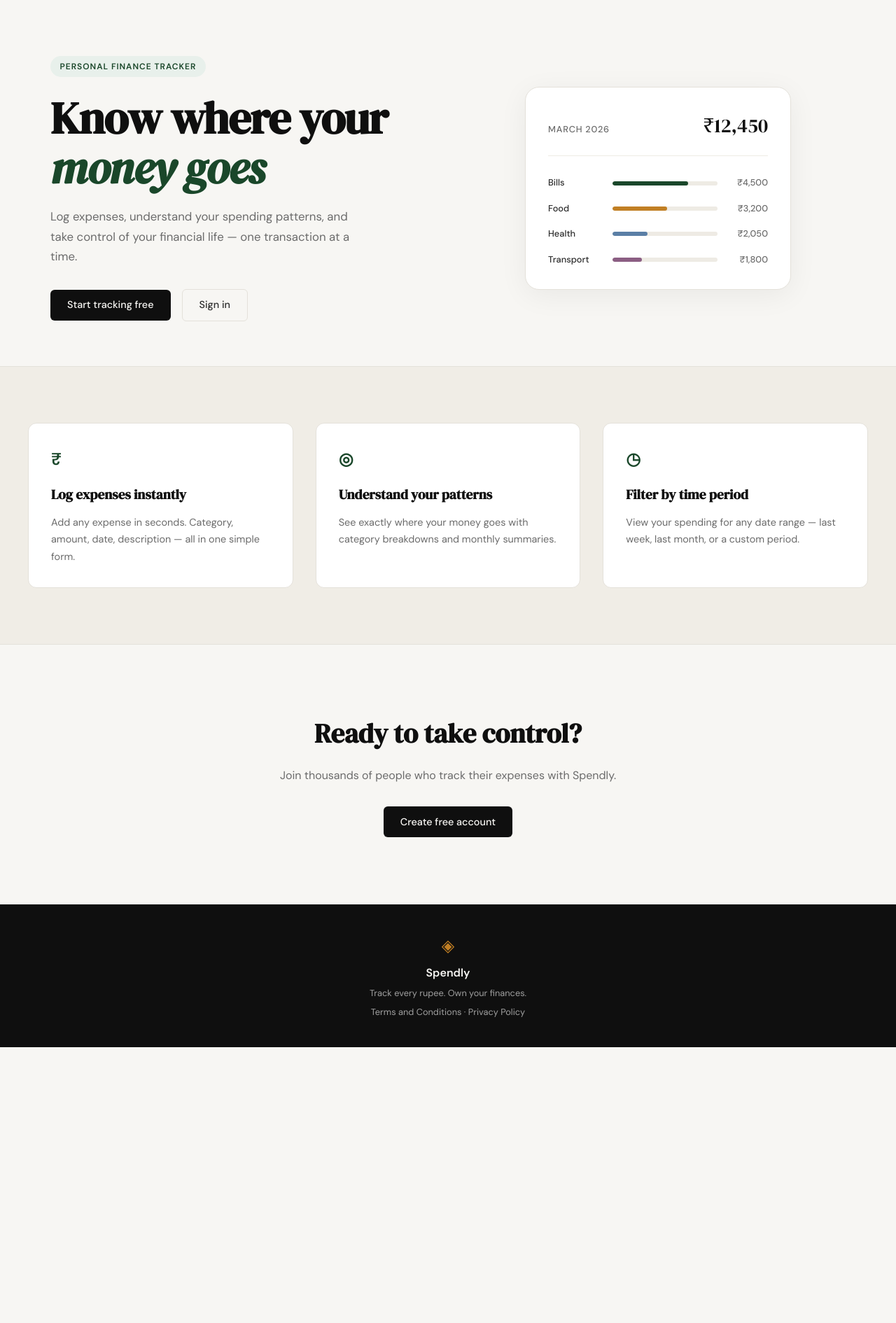
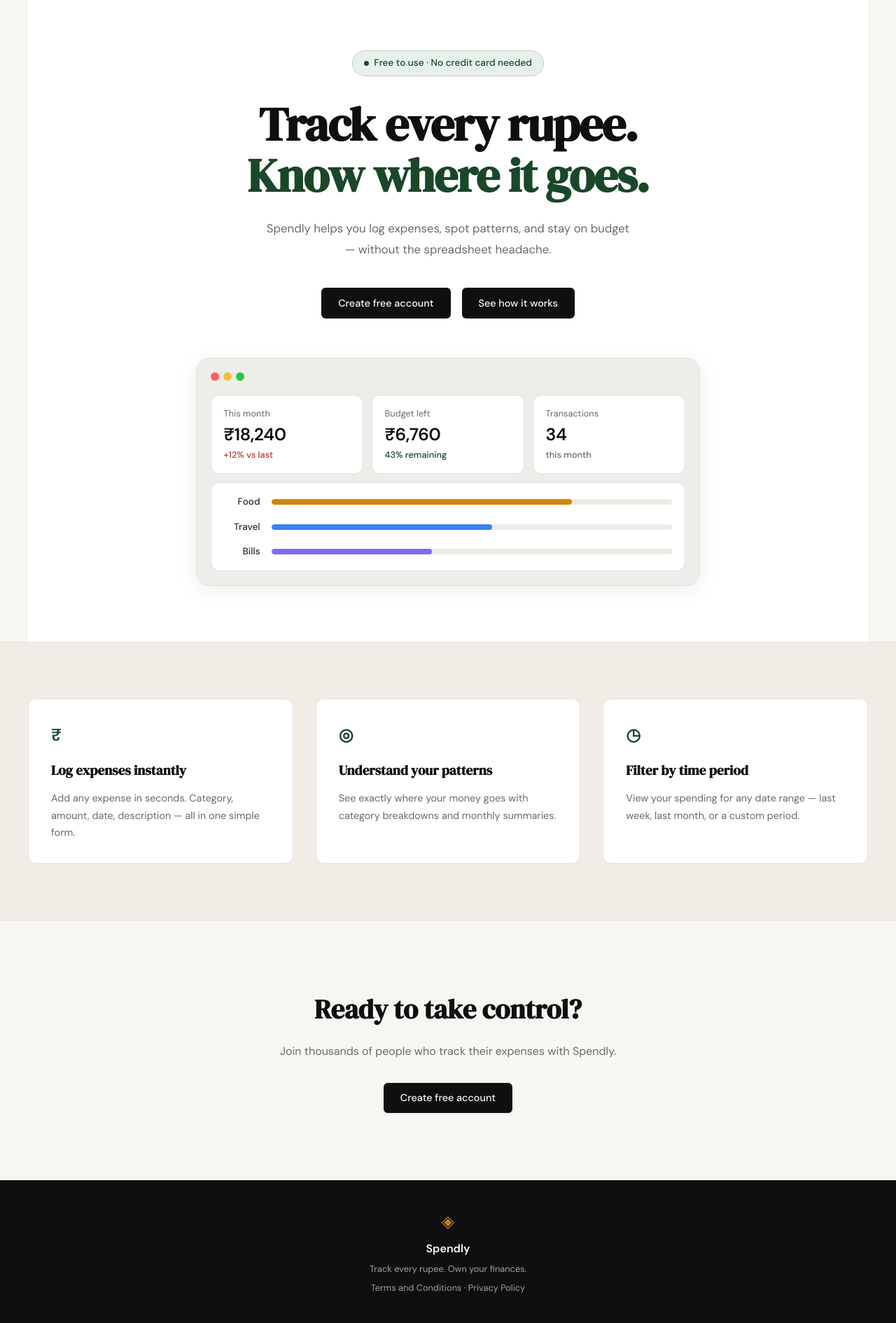
Before and after one commit to debasish-besra/spendly, a Flask app: page / in a window 1280 px wide. Shown: the part 61-1951 px from the top of the page at 70% size. Before the commit the page ends 1557 px from the top, so only its background shows below. Run offline with Flask 3, Linux system fonts and the light colour scheme.

Commit message:
landing: redesign hero section to match mockup

```diff
--- /dev/null
+++ b/static/css/landing.css
@@ -0,0 +1,220 @@
+/* ------------------------------------------------------------------ */
+/* Landing page — hero overrides                                       */
+/* Loaded after style.css; all rules here take cascade precedence.    */
+/* ------------------------------------------------------------------ */
+
+/* ------------------------------------------------------------------ */
+/* Hero layout                                                         */
+/* ------------------------------------------------------------------ */
+
+.hero {
+    display: block;                 /* override style.css grid */
+    padding: 4.5rem 2rem 5rem;
+    background: var(--paper-card);
+    text-align: center;
+}
+
+.hero-inner {
+    max-width: 720px;
+    margin: 0 auto;
+    display: flex;
+    flex-direction: column;
+    align-items: center;
+}
+
+/* ------------------------------------------------------------------ */
+/* Badge                                                               */
+/* ------------------------------------------------------------------ */
+
+.hero-badge {
+    display: inline-flex;
+    align-items: center;
+    gap: 0.45rem;
+    background: var(--accent-light);
+    color: var(--accent);
+    font-size: 0.85rem;
+    font-weight: 500;
+    letter-spacing: 0;
+    text-transform: none;
+    padding: 0.4rem 1rem;
+    border-radius: 999px;
+    border: 1px solid rgba(26, 71, 42, 0.18);
+    margin-bottom: 2rem;
+}
+
+.hero-badge-dot {
+    width: 7px;
+    height: 7px;
+    border-radius: 50%;
+    background: var(--accent);
+    flex-shrink: 0;
+}
+
+/* ------------------------------------------------------------------ */
+/* Title                                                               */
+/* ------------------------------------------------------------------ */
+
+.hero-title {
+    font-family: var(--font-display);
+    font-size: clamp(2.6rem, 6vw, 4.2rem);
+    line-height: 1.1;
+    letter-spacing: -0.02em;
+    color: var(--ink);
+    margin-bottom: 1.5rem;
+}
+
+.hero-title-accent {
+    display: block;
+    color: var(--accent);
+}
+
+/* ------------------------------------------------------------------ */
+/* Subtitle                                                            */
+/* ------------------------------------------------------------------ */
+
+.hero-subtitle {
+    font-size: 1.05rem;
+    color: var(--ink-muted);
+    line-height: 1.75;
+    max-width: 520px;
+    margin-bottom: 2.5rem;
+}
+
+/* ------------------------------------------------------------------ */
+/* Buttons                                                             */
+/* ------------------------------------------------------------------ */
+
+.hero-actions {
+    display: flex;
+    gap: 1rem;
+    justify-content: center;
+    flex-wrap: wrap;
+    margin-bottom: 3.5rem;
+}
+
+/* ------------------------------------------------------------------ */
+/* Dashboard mockup                                                    */
+/* ------------------------------------------------------------------ */
+
+.hero-dashboard {
+    width: 100%;
+    background: #ededea;
+    border: 1px solid var(--border);
+    border-radius: var(--radius-lg);
+    padding: 1.25rem 1.25rem 1.25rem;
+    box-shadow: 0 6px 32px rgba(0, 0, 0, 0.07);
+    text-align: left;
+}
+
+/* macOS traffic-light chrome */
+.dashboard-chrome {
+    display: flex;
+    gap: 6px;
+    margin-bottom: 1.25rem;
+}
+
+.chrome-dot {
+    width: 12px;
+    height: 12px;
+    border-radius: 50%;
+}
+
+.chrome-red    { background: #ff5f57; }
+.chrome-yellow { background: #febc2e; }
+.chrome-green  { background: #28c840; }
+
+/* ------------------------------------------------------------------ */
+/* Stat cards                                                          */
+/* ------------------------------------------------------------------ */
+
+.dashboard-stats {
+    display: grid;
+    grid-template-columns: repeat(3, 1fr);
+    gap: 0.75rem;
+    margin-bottom: 0.75rem;
+}
+
+.stat-card {
+    background: var(--paper-card);
+    border: 1px solid var(--border);
+    border-radius: var(--radius-md);
+    padding: 1rem 1.1rem;
+}
+
+.stat-label {
+    font-size: 0.8rem;
+    color: var(--ink-muted);
+    margin-bottom: 0.3rem;
+}
+
+.stat-value {
+    font-size: 1.55rem;
+    font-weight: 600;
+    color: var(--ink);
+    letter-spacing: -0.02em;
+    margin-bottom: 0.25rem;
+    line-height: 1.2;
+}
+
+.stat-meta {
+    font-size: 0.8rem;
+    color: var(--ink-muted);
+    font-weight: 500;
+}
+
+.stat-danger  { color: var(--danger); }
+.stat-success { color: var(--accent); }
+
+/* ------------------------------------------------------------------ */
+/* Category progress bars                                              */
+/* ------------------------------------------------------------------ */
+
+.dashboard-bars {
+    background: var(--paper-card);
+    border: 1px solid var(--border);
+    border-radius: var(--radius-md);
+    padding: 1rem 1.1rem;
+    display: flex;
+    flex-direction: column;
+    gap: 0.85rem;
+}
+
+.dash-row {
+    display: grid;
+    grid-template-columns: 52px 1fr;
+    align-items: center;
+    gap: 1rem;
+}
+
+.dash-cat {
+    font-size: 0.85rem;
+    color: var(--ink-soft);
+    font-weight: 500;
+    text-align: right;
+}
+
+.dash-track {
+    height: 8px;
+    background: var(--border-soft);
+    border-radius: 999px;
+    overflow: hidden;
+}
+
+.dash-bar {
+    height: 100%;
+    border-radius: 999px;
+}
+
+.dash-amber  { background: #d4860a; }
+.dash-blue   { background: #3b82f6; }
+.dash-purple { background: #7c6cf0; }
+
+/* ------------------------------------------------------------------ */
+/* Responsive                                                          */
+/* ------------------------------------------------------------------ */
+
+@media (max-width: 640px) {
+    .dashboard-stats {
+        grid-template-columns: 1fr;
+    }
+}
--- a/templates/landing.html
+++ b/templates/landing.html
@@ -1,63 +1,81 @@
 {% extends "base.html" %}
 
 {% block title %}Spendly — Track Every Rupee{% endblock %}
+
+{% block head %}
+<link rel="stylesheet" href="{{ url_for('static', filename='css/landing.css') }}">
+{% endblock %}
 
 {% block content %}
 
 <section class="hero">
     <div class="hero-inner">
-        <div class="hero-badge">Personal Finance Tracker</div>
+
+        <div class="hero-badge">
+            <span class="hero-badge-dot"></span>
+            Free to use · No credit card needed
+        </div>
+
         <h1 class="hero-title">
-            Know where your<br>
-            <em>money goes</em>
+            Track every rupee.<br>
+            <span class="hero-title-accent">Know where it goes.</span>
         </h1>
+
         <p class="hero-subtitle">
-            Log expenses, understand your spending patterns,
-            and take control of your financial life —
-            one transaction at a time.
+            Spendly helps you log expenses, spot patterns, and stay
+            on budget — without the spreadsheet headache.
         </p>
+
         <div class="hero-actions">
-            <a href="{{ url_for('register') }}" class="btn-primary">Start tracking free</a>
-            <a href="{{ url_for('login') }}" class="btn-ghost">Sign in</a>
+            <a href="{{ url_for('register') }}" class="btn-primary">Create free account</a>
+            <a href="#" class="btn-primary">See how it works</a>
         </div>
-    </div>
-    <div class="hero-visual">
-        <div class="mock-card">
-            <div class="mock-card-header">
-                <span class="mock-label">March 2026</span>
-                <span class="mock-total">₹12,450</span>
+
+        <div class="hero-dashboard">
+            <div class="dashboard-chrome">
+                <span class="chrome-dot chrome-red"></span>
+                <span class="chrome-dot chrome-yellow"></span>
+                <span class="chrome-dot chrome-green"></span>
             </div>
-            <div class="mock-bars">
-                <div class="mock-bar-row">
-                    <span class="mock-cat">Bills</span>
-                    <div class="mock-bar-track">
-                        <div class="mock-bar" style="width: 72%"></div>
+            <div class="dashboard-stats">
+                <div class="stat-card">
+                    <p class="stat-label">This month</p>
+                    <p class="stat-value">₹18,240</p>
+                    <p class="stat-meta stat-danger">+12% vs last</p>
+                </div>
+                <div class="stat-card">
+                    <p class="stat-label">Budget left</p>
+                    <p class="stat-value">₹6,760</p>
+                    <p class="stat-meta stat-success">43% remaining</p>
+                </div>
+                <div class="stat-card">
+                    <p class="stat-label">Transactions</p>
+                    <p class="stat-value">34</p>
+                    <p class="stat-meta">this month</p>
+                </div>
+            </div>
+            <div class="dashboard-bars">
+                <div class="dash-row">
+                    <span class="dash-cat">Food</span>
+                    <div class="dash-track">
+                        <div class="dash-bar dash-amber" style="width: 75%"></div>
                     </div>
-                    <span class="mock-amt">₹4,500</span>
                 </div>
-                <div class="mock-bar-row">
-                    <span class="mock-cat">Food</span>
-                    <div class="mock-bar-track">
-                        <div class="mock-bar mock-bar-2" style="width: 52%"></div>
+                <div class="dash-row">
+                    <span class="dash-cat">Travel</span>
+                    <div class="dash-track">
+                        <div class="dash-bar dash-blue" style="width: 55%"></div>
                     </div>
-                    <span class="mock-amt">₹3,200</span>
                 </div>
-                <div class="mock-bar-row">
-                    <span class="mock-cat">Health</span>
-                    <div class="mock-bar-track">
-                        <div class="mock-bar mock-bar-3" style="width: 33%"></div>
+                <div class="dash-row">
+                    <span class="dash-cat">Bills</span>
+                    <div class="dash-track">
+                        <div class="dash-bar dash-purple" style="width: 40%"></div>
                     </div>
-                    <span class="mock-amt">₹2,050</span>
-                </div>
-                <div class="mock-bar-row">
-                    <span class="mock-cat">Transport</span>
-                    <div class="mock-bar-track">
-                        <div class="mock-bar mock-bar-4" style="width: 28%"></div>
-                    </div>
-                    <span class="mock-amt">₹1,800</span>
                 </div>
             </div>
         </div>
+
     </div>
 </section>
 
```
